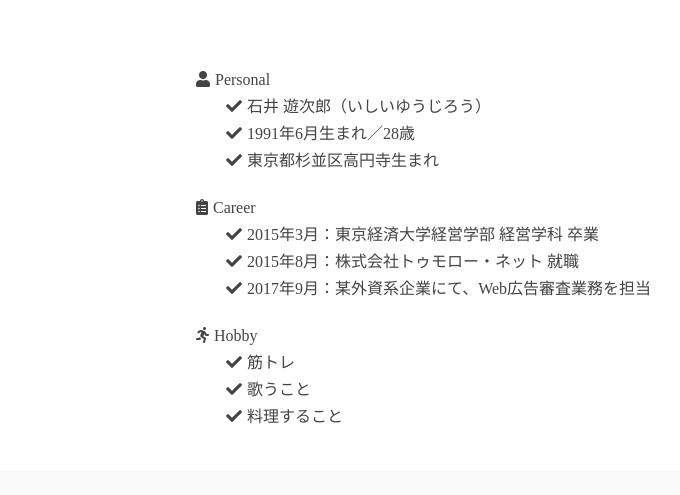
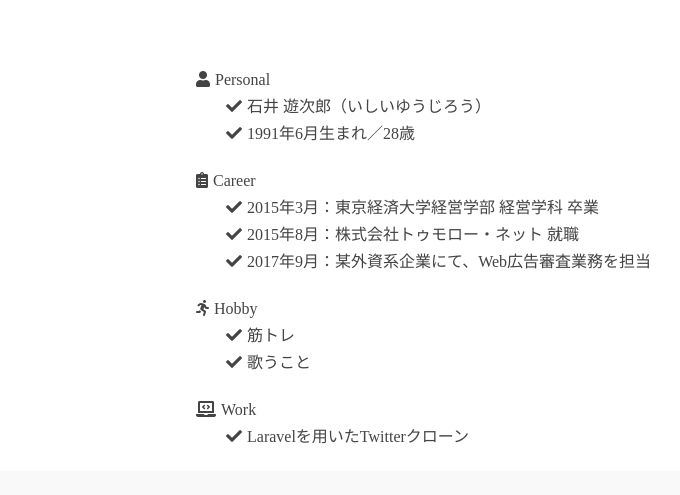
Before and after one commit to yujiro-ishii/portfolio, a plain HTML site: page index.html in a window 1280 px wide. Shown: the part 630-1125 px from the top of the page, 494-1174 px from the left. Drawn offline with nearby package versions, Linux system fonts and the light colour scheme.

Commit message:
add work (Twitter Clone)

```diff
--- a/index.html
+++ b/index.html
@@ -56,7 +56,6 @@
                         <i class="fas fa-user"></i>Personal
                         <li><i class="fas fa-check"></i>石井 遊次郎（いしいゆうじろう）</li>
                         <li><i class="fas fa-check"></i>1991年6月生まれ／28歳</li>
-                        <li><i class="fas fa-check"></i>東京都杉並区高円寺生まれ</li>
 
                     </ul>
                     <ul>
@@ -69,9 +68,11 @@
                         <i class="fas fa-running"></i>Hobby
                         <li><i class="fas fa-check"></i>筋トレ</li>
                         <li><i class="fas fa-check"></i>歌うこと</li>
-                        <li><i class="fas fa-check"></i>料理すること</li>
                     </ul>
-
+                    <ul>
+                        <i class="fas fa-laptop-code"></i>Work
+                        <li><i class="fas fa-check"></i><a href="http://ec2-54-168-136-84.ap-northeast-1.compute.amazonaws.com/">Laravelを用いたTwitterクローン</a></li>
+                    </ul>
                 </div>
 
             </div>
```
